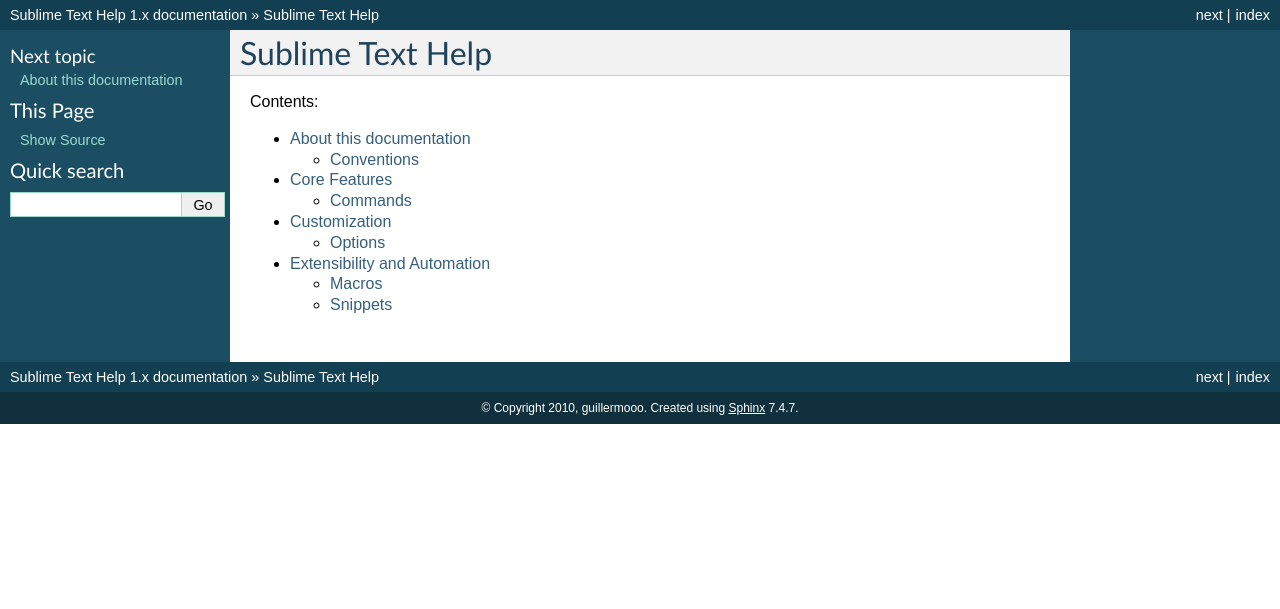
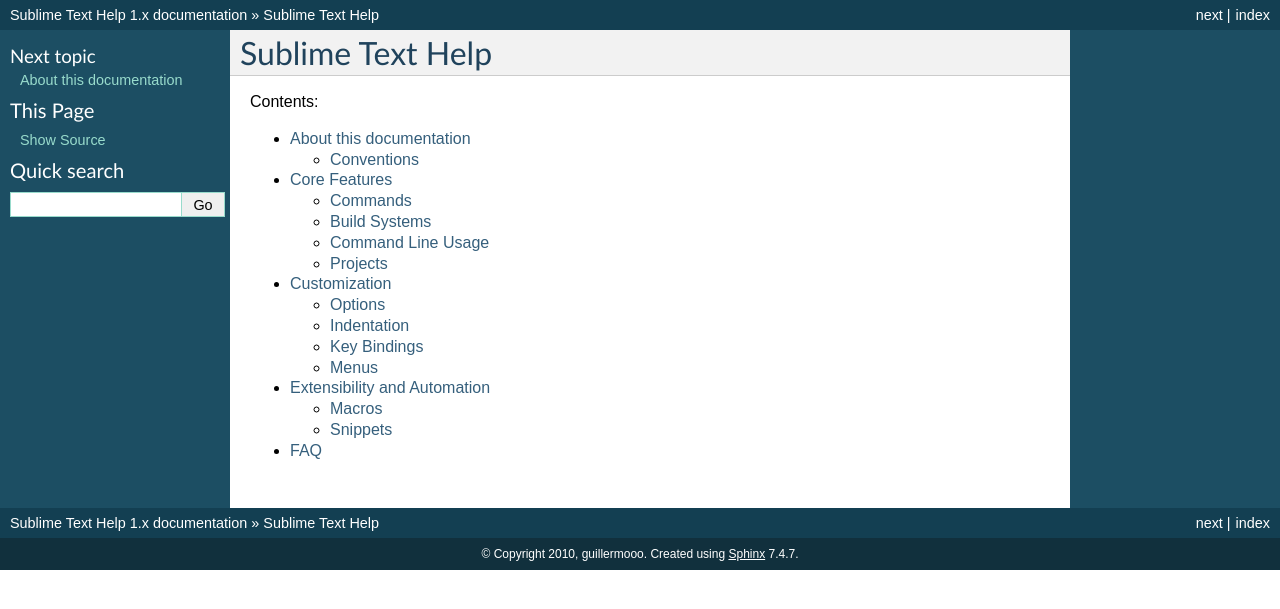
Before and after one commit to guillermooo/sublime-undocs, a Sphinx documentation site: the page built from source/index.rst, in a window 1280 px wide. Shown: the top 609 px of the page. Built offline with Sphinx 7.4.7, drawn with Linux system fonts in a browser that asks for light colours.

Commit message:
Reorganized structure.

```diff
--- /dev/null
+++ b/source/core/build_systems.rst
@@ -0,0 +1,4 @@
+Build Systems
+=============
+
+See `Build Systems <http://www.sublimetext.com/docs/build>`_.
--- /dev/null
+++ b/source/core/command_line.rst
@@ -0,0 +1,4 @@
+Command Line Usage
+==================
+
+See `Command Line Flags <http://www.sublimetext.com/docs/command-line>`_.
--- a/source/core/core_features.rst
+++ b/source/core/core_features.rst
@@ -7,3 +7,6 @@
     :maxdepth: 2
 
     commands
+    build_systems
+    command_line
+    projects
--- /dev/null
+++ b/source/core/projects.rst
@@ -0,0 +1,4 @@
+Projects
+========
+
+See `Projects <http://www.sublimetext.com/docs/projects>`_.
--- a/source/customization/customization.rst
+++ b/source/customization/customization.rst
@@ -8,3 +8,6 @@
     :maxdepth: 2
 
     options
+    indentation
+    keybindings
+    menus
--- /dev/null
+++ b/source/customization/indentation.rst
@@ -0,0 +1,4 @@
+Indentation
+===========
+
+See `Indentation <http://www.sublimetext.com/docs/indentation>`_.
--- /dev/null
+++ b/source/customization/menus.rst
@@ -0,0 +1,4 @@
+Menus
+=====
+
+See `Menus <http://www.sublimetext.com/docs/menus>`_.
--- /dev/null
+++ b/source/faq.rst
@@ -0,0 +1,4 @@
+FAQ
+===
+
+See `FAQ <http://www.sublimetext.com/docs/faq>`_.
--- a/source/index.rst
+++ b/source/index.rst
@@ -15,6 +15,7 @@
    Core Features <core/core_features>
    Customization <customization/customization>
    Extensibility and Automation <extensibility/extensibility>
+   faq
 
 .. Indices and tables
 .. ==================
```
Also changed, not shown: source/customization/keybindings.rst (added, +11 -0 lines).
